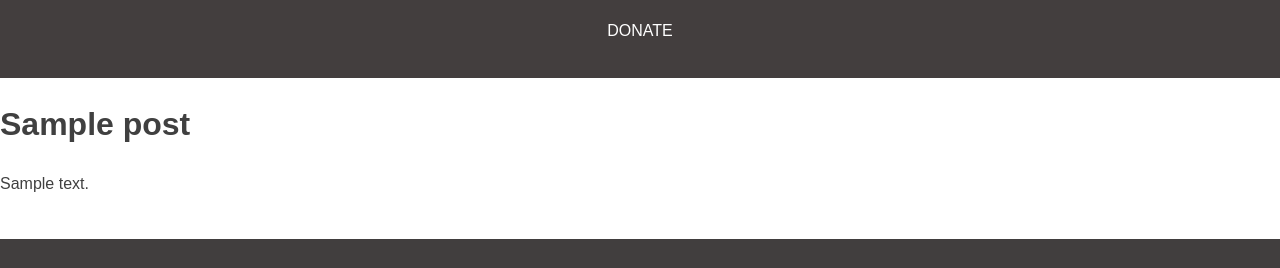
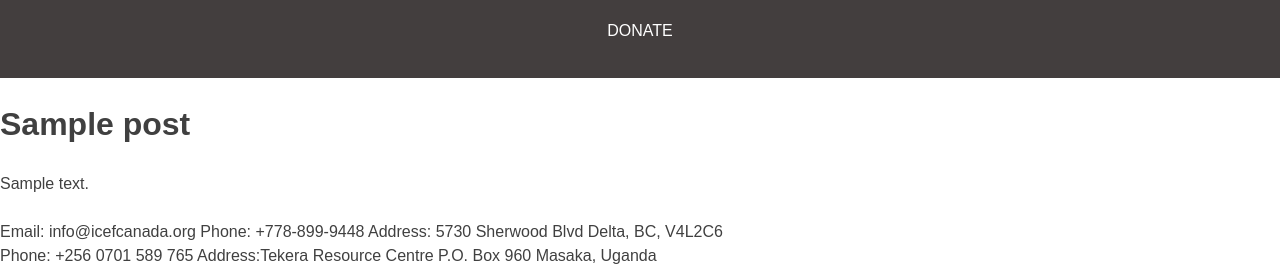
Before and after one commit to redacademy/icef-winter-2017, a WordPress theme: template themes/ICEF/page.php in a window 1280 px wide. Shown: the part 561-829 px from the top of the page. Before the commit the page ends 800 px from the top, so only its background shows below. Run offline with PHP 8.4 and a stand-in for WordPress, Linux system fonts and the light colour scheme; the site name, menu and one post (Sample post) are stand-ins, and other content is empty; some libraries are stand-ins or nearby versions.

Commit message:
Added content to footer.

```diff
--- a/themes/ICEF/footer.php
+++ b/themes/ICEF/footer.php
@@ -11,7 +11,18 @@
 
 			<footer id="colophon" class="site-footer" role="contentinfo">
 				<div class="site-info">
-
+					<div class ="canada-info">
+						Email: info@icefcanada.org
+						Phone: +778-899-9448
+						Address: 5730 Sherwood Blvd
+								Delta, BC, V4L2C6
+					</div>
+					<div class = "uganda-info">
+						Phone: +256 0701 589 765
+						Address:Tekera Resource Centre
+						P.O. Box 960
+						Masaka, Uganda
+					</div>
 				</div><!-- .site-info -->
 			</footer><!-- #colophon -->
 		</div><!-- #page -->
```
